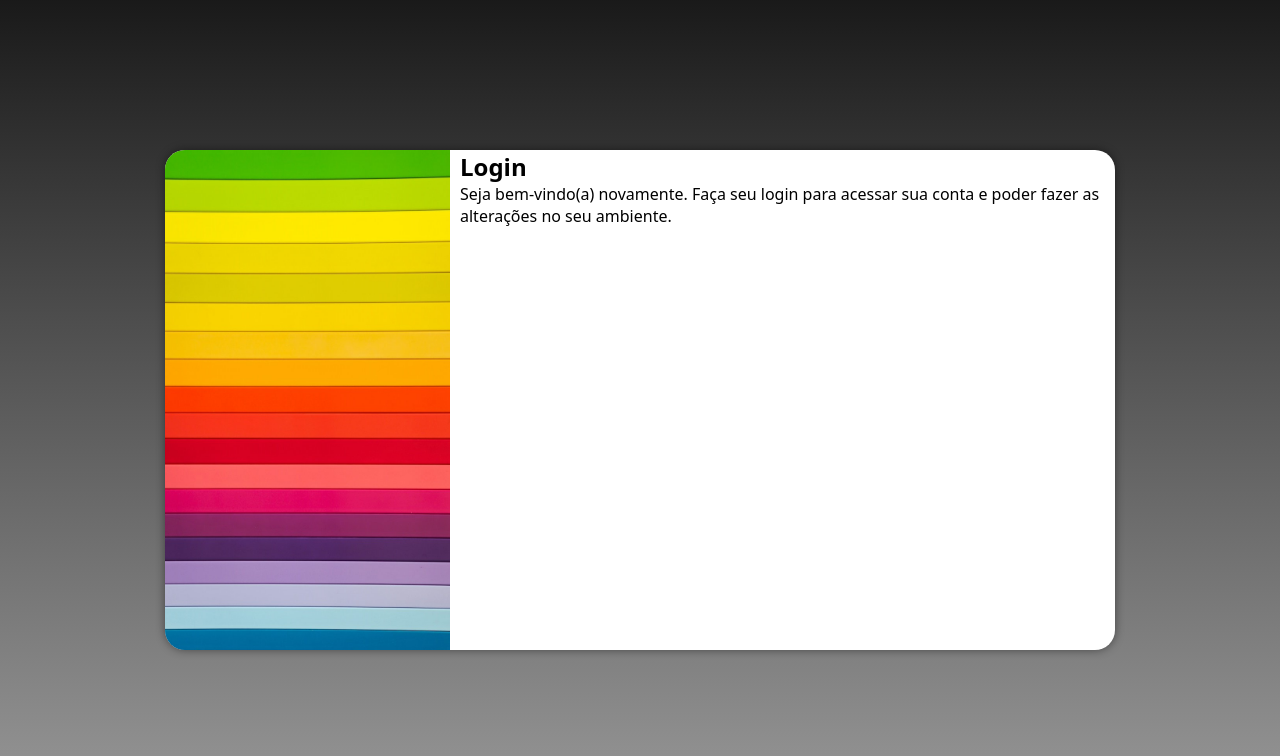
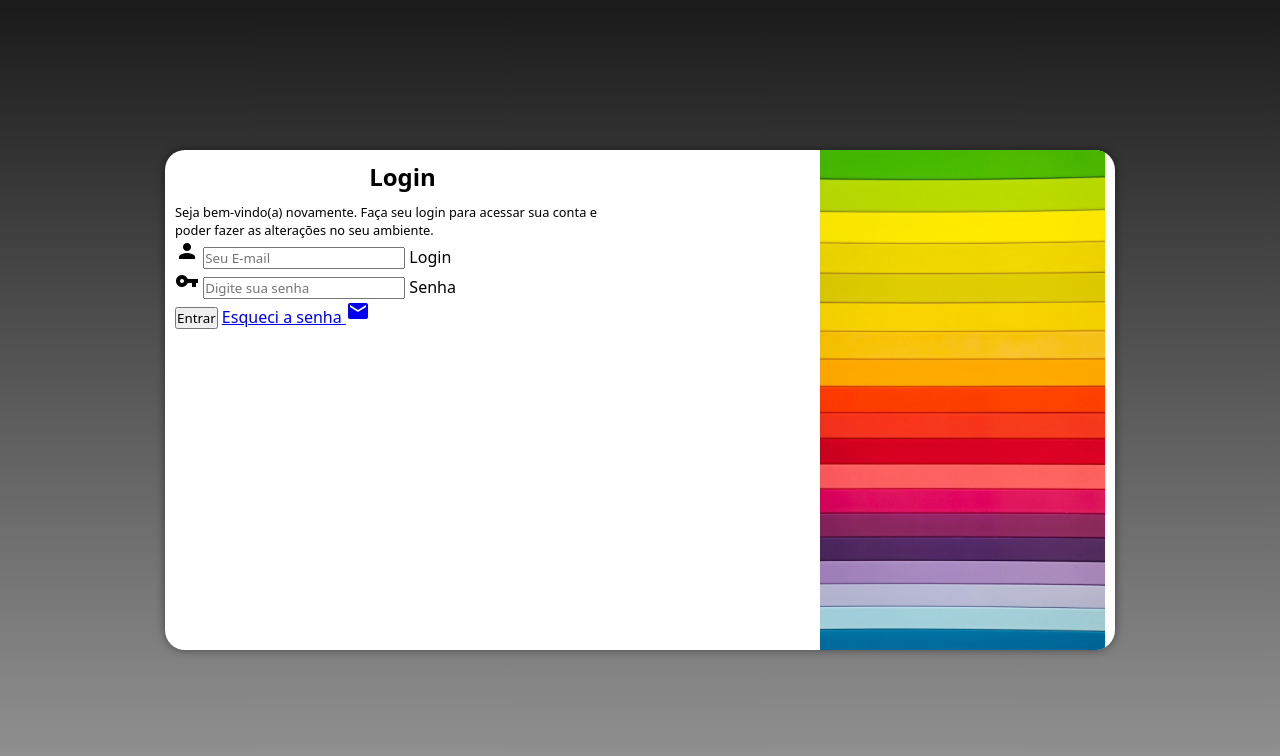
Before and after one commit to wesleydeandrade/projeto-login, a PHP site: page / in a window 1280 px wide. Shown: the top 756 px of the page. Run offline with PHP 8.4, Linux system fonts and the light colour scheme.

Commit message:
Criando o formulário

```diff
--- a/estilos/media-query.css
+++ b/estilos/media-query.css
@@ -17,7 +17,7 @@
         margin-right: 10px;
     }
 
-    section#login > div#formulario {
+    section#login > div#login{
         float: right;
         width: 70%;
     }
@@ -35,14 +35,14 @@
     }
 
     section#login > div#imagem{
-        float: left;
+        float: right;
         width: 30%;
         height: 100%;
         margin-right: 10px;
     }
 
     section#login > div#formulario {
-        float: right;
+        float: left;
         width: 50%;
 
 
--- a/estilos/style.css
+++ b/estilos/style.css
@@ -47,3 +47,13 @@ section#login > div#formulario{
     display: block;
     padding: 10px;
 }
+
+div#formulario > h1{
+    text-align: center;
+    margin-bottom: 10px;
+
+}
+
+div#formulario > p{
+    font-size: 0.8em;
+}
--- a/index.html
+++ b/index.html
@@ -5,6 +5,8 @@
     <meta http-equiv="X-UA-Compatible" content="IE=edge">
     <meta name="viewport" content="width=device-width, initial-scale=1.0">
     <title>Tela de login</title>
+    <link href="https://fonts.googleapis.com/icon?family=Material+Icons"
+      rel="stylesheet">
     <link rel="stylesheet" href="estilos/style.css">
     <link rel="stylesheet" href="estilos/media-query.css">
 </head>
@@ -15,10 +17,28 @@
 
             </div>
 
-            <div id="login">
+            <div id="formulario">
                 <h1>Login</h1>
                 <p>Seja bem-vindo(a) novamente. Faça seu login para acessar sua conta e poder fazer as alterações no seu ambiente.</p>
                 <form action="login.php" method="post">
+                    <div class="campo">
+                        <span class="material-icons">person</span>
+
+                        <input type="email" name="login" id="ilogin" placeholder="Seu E-mail" autocomplete="email" required maxlength="30">
+                        <label for="ilogin">Login</label>
+                    </div>
+                    <div class="campo">
+                        <span class="material-icons">vpn_key</span>
+
+                        <input type="password" name="senha" id="isenha" placeholder="Digite sua senha" autocomplete="current-password" required minlength="8" maxlength="20">
+                        <label for="isenha">Senha</label>
+                    </div>
+                    <input type="submit" value="Entrar">
+                    <a href="esqueci.html">
+                        Esqueci a senha <i class="material-icons">mail</i>
+                    </a>
+
+
 
                 </form>
 
```
